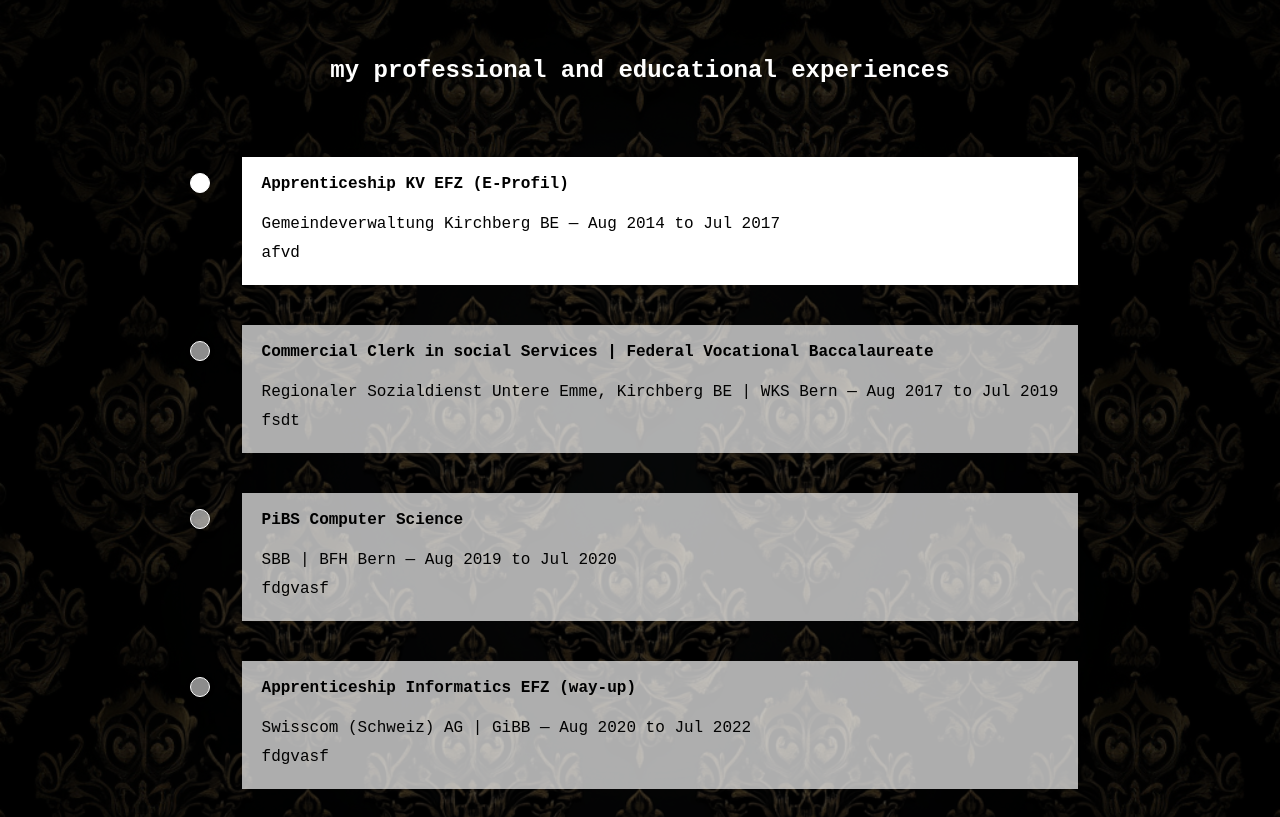
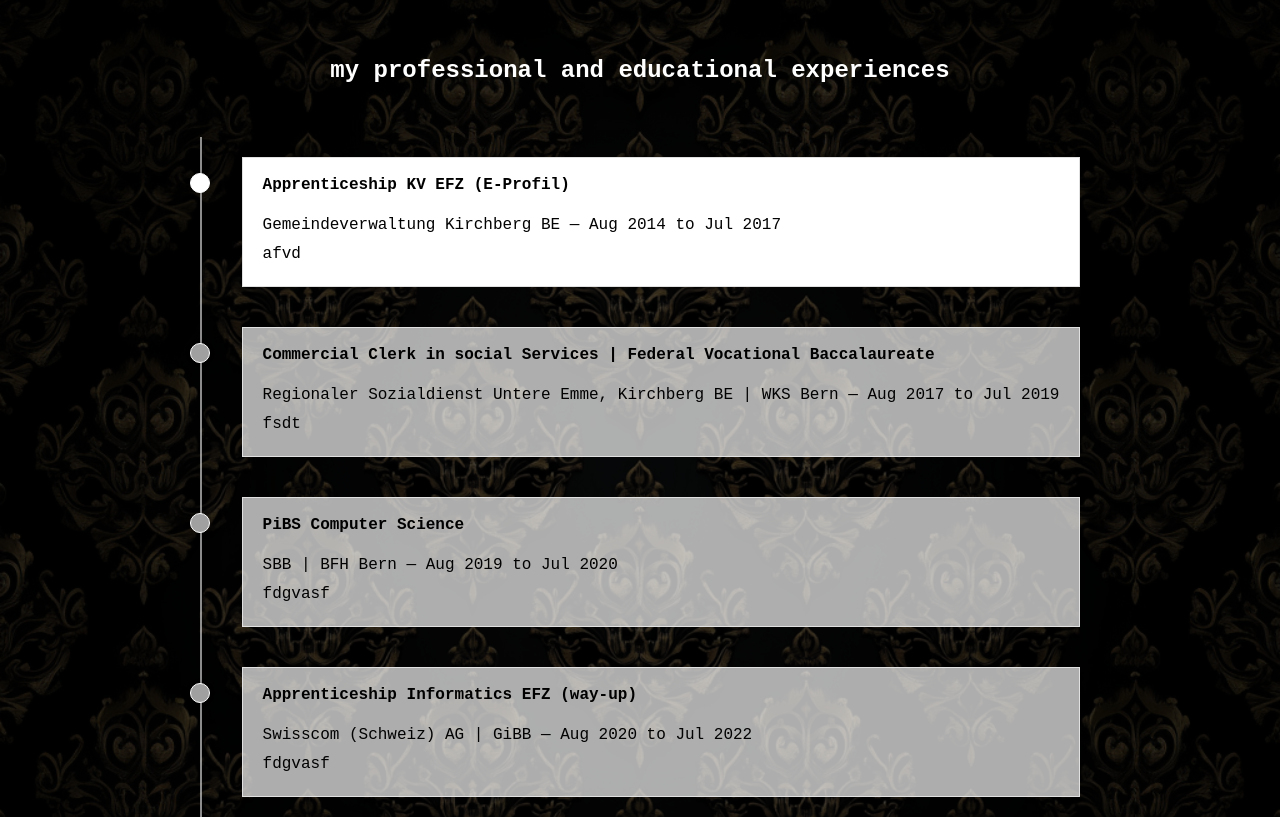
Before and after one commit to dana-liivia/version-1, a Next.js app in the folder original/: page / in a window 1280 px wide. Shown: the part 1883-2700 px from the top of the page. Built offline with nearby package versions, Linux system fonts and the light colour scheme; no server answers.

Commit message:
fix timeline

```diff
--- a/original/src/app/components/stylings/experiences-section.module.css
+++ b/original/src/app/components/stylings/experiences-section.module.css
@@ -28,7 +28,7 @@
 
 .timeline {
     position: relative;
-    border-left: 0 solid #f8f8f8;
+    border-left: 2px solid rgba(250, 250, 250, 0.56);
     transition: border-color 0.3s ease;
     margin-bottom: 5rem;
 }
@@ -49,7 +49,7 @@
     top: 20px;
     width: 20px;
     height: 20px;
-    background-color: rgba(250, 250, 250, 0.56);
+    background-color: rgb(161, 160, 160);
     border: 1px solid #fff;
     border-radius: 50%;
     z-index: 1;
@@ -61,7 +61,7 @@
 .timelineContent {
     background-color: rgba(255, 255, 255, 0.68);
     padding: 15px 20px;
-    border: 0 solid #e0e0e0;
+    border: 1px solid #e0e0e0;
 }
 
 .timelineContent h2 {
```
